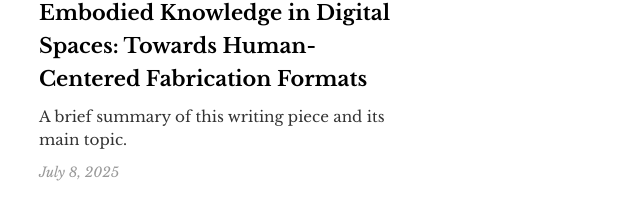
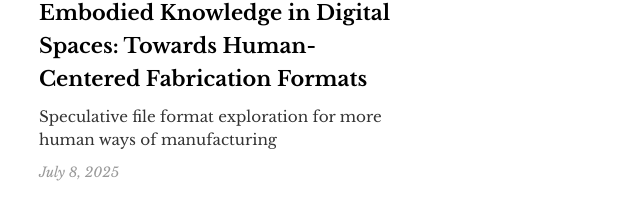
Before and after one commit to jmuozan/docs, a plain HTML site: page writings/index_w.html in a window 1280 px wide. Shown: the part 623-842 px from the top of the page, without its empty margins (41-682 px from the left). Drawn offline with nearby package versions, Linux system fonts and the light colour scheme; files whose address does not match are found by name.

Commit message:
description for fab 25 paper

```diff
--- a/writings/index_w.html
+++ b/writings/index_w.html
@@ -46,11 +46,12 @@
                     <img src="IMG/fab25/h_embodied_knowledge.png" alt="Writing 1">
                     <div class="grid-content">
                         <h3>Embodied Knowledge in Digital Spaces: Towards Human-Centered Fabrication Formats</h3>
-                        <p class="description">A brief summary of this writing piece and its main topic.</p>
+                        <p class="description">Speculative file format exploration for more human ways of manufacturing</p>
                         <time class="date"></time>
                     </div>
                 </a>
             </article>
+
 
         </div>
     </main>
```
Also changed, not shown: 1 other file.
